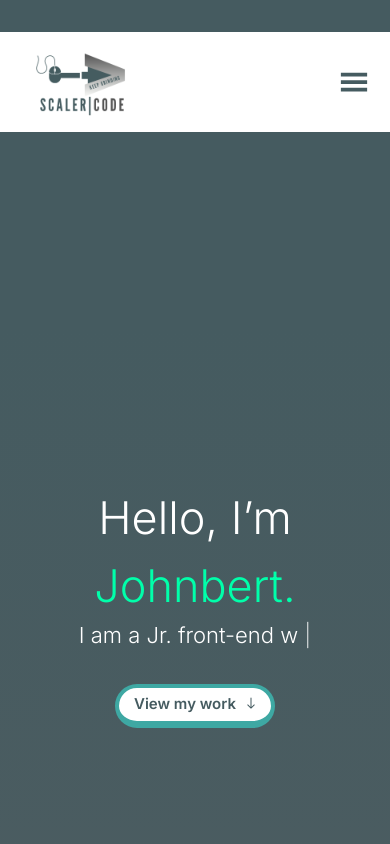
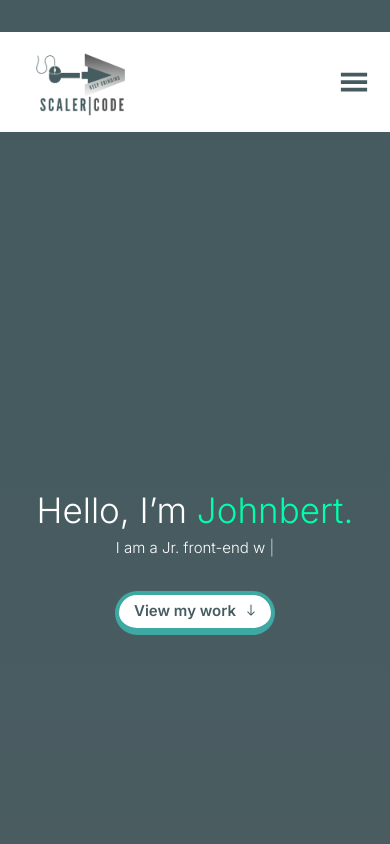
Before and after one commit to Scaler23/my-portfolio, a React (Vite) app: page / in a window 390 px wide. Shown: the top 844 px of the page. Built offline with nearby package versions, Linux system fonts and the light colour scheme.

Commit message:
fixed bug

```diff
--- a/src/assets/components/About us/About.tsx
+++ b/src/assets/components/About us/About.tsx
@@ -28,7 +28,7 @@ const About = () => {
               viewport={{
                 amount: 0.5,
               }}
-              initial={{ opacity: 0, x: 100 }}
+              initial={{ opacity: 0, x: -100 }}
               whileInView={{ opacity: 1, x: 0 }}
               exit={{ opacity: 0, y: -100 }}
               transition={{ duration: 0.5, ease: "easeInOut" }}
--- a/src/assets/components/Home/DownloadResume.tsx
+++ b/src/assets/components/Home/DownloadResume.tsx
@@ -2,7 +2,7 @@
 
 import "./Home.css"
 const DownloadResume = () => {
-    const PDF_FILE_URL = "http://localhost:5173/Logo.png"
+    const PDF_FILE_URL = "./resume.pdf"
     const resume = (url:string) =>{
                 const filename = url.split("/").pop();
                 const link = document.createElement("a");
--- a/src/assets/components/Home/Home.css
+++ b/src/assets/components/Home/Home.css
@@ -93,10 +93,10 @@ margin-bottom: 20rem;
 }
 @media screen and (max-width:600px){
     .typewrite{
-      font-size: 22px;
+      font-size: 18px;
     }
     .hello{
-        font-size: 45px;
+        font-size: 40px;
     }
     .work{
         font-size: 15px;
@@ -113,3 +113,11 @@ margin-bottom: 20rem;
 
     }
 }
+@media screen and (max-width:400px){
+    .typewrite{
+        font-size: 15px;
+      }
+      .hello{
+          font-size: 35px;
+      }
+}
--- a/src/assets/components/Landing page/Landing Page.css
+++ b/src/assets/components/Landing page/Landing Page.css
@@ -159,6 +159,7 @@ position: absolute;
   background-color: white;
   padding:  0rem 1rem 0rem 2rem;
   width: 100%;
+  overflow: hidden;
 }
 .nav-list {
   display: none;
@@ -280,7 +281,8 @@ position: absolute;
 }
 @media screen and (max-width: 800px) {
   .main-container{
-    width: 100%;
+    width:100%;
+
     box-shadow: none;
   }
   .hoabpo{
--- a/src/index.css
+++ b/src/index.css
@@ -16,7 +16,6 @@ background-color: #455B60;
   box-sizing: border-box;
   padding: 0;
   margin: 0;
-
 
 }
 :root{
```
Also changed, not shown: 1 other file (tests, documents, lock files or other folders).
